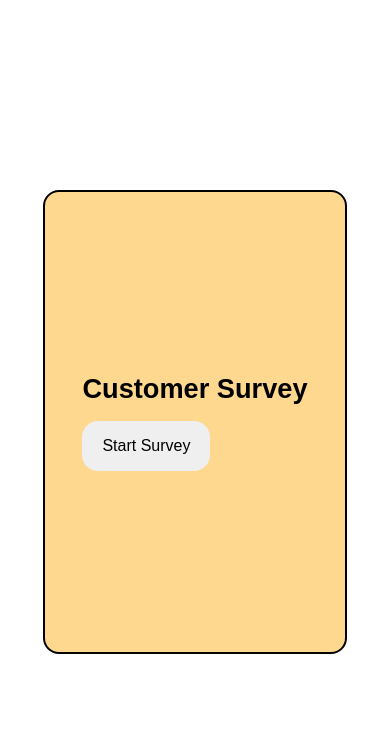
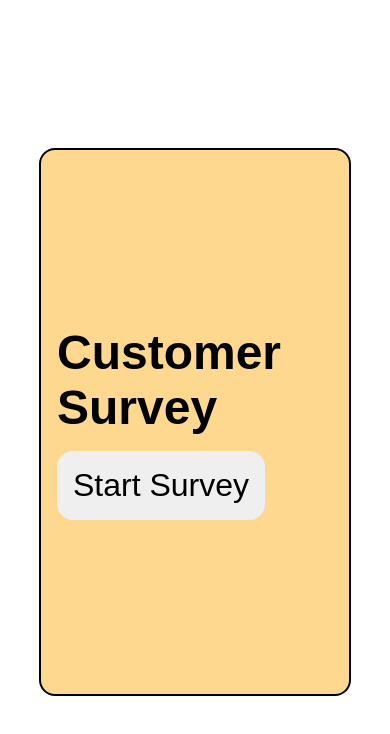
Before and after one commit to sagarkashyap21/survey-app, a React (Create React App) app: page / in a window 390 px wide. Shown: the top 734 px of the page. Built offline with nearby package versions, Linux system fonts and the light colour scheme.

Commit message:
first commit

```diff
--- a/src/App.css
+++ b/src/App.css
@@ -19,8 +19,10 @@
     border:2px solid black;
     background-color:rgb(255, 216, 143);
     border-radius: 1rem;
-    height: 65vh;
-    width: 50vw;
+    /* height: 65vh; */
+    min-height: 65vh;
+    width: 60vw;
+    /* min-width: 50vw; */
     display: flex;
     justify-content: center;
     align-items: center;
@@ -81,7 +83,10 @@
       display: block;
   }
   } */
-  @media screen and (max-width: 930px )and (max-height:320px) {
+
+
+  /* css media queries */
+  /* @media screen and (max-width: 930px )and (max-height:320px) {
     .container{
     height: 70vh;
     width: 60vw;
@@ -96,7 +101,6 @@
   @media screen and (max-width: 768px ) and (max-height:320px) {
     .container{
 width: 70vw;
-/* height: 70vh;  */
 height: 80vh;
     }
     h1{
@@ -160,9 +164,7 @@ height: 80vh;
     }
   }
   @media screen and (max-width: 415px ) and (max-height:375px) {
-    /* .container{
-      height: 80vh;
-    } */
+
     .btn{
       padding: 1rem;
       margin: 1rem 1rem 0 0;
@@ -188,4 +190,18 @@ height: 80vh;
     .container{
       height: 85vh;
     }
-  }
+  } */
+
+  @media  screen and (max-width:500px){
+.container{
+  width: 80vw;
+}
+.container{
+  padding: 1rem 1rem 1rem 1rem;
+}
+}
+@media  screen and (max-width:320px){
+  /* .container{
+    padding: 1rem 1rem 1rem 1rem;
+  } */
+}
```
